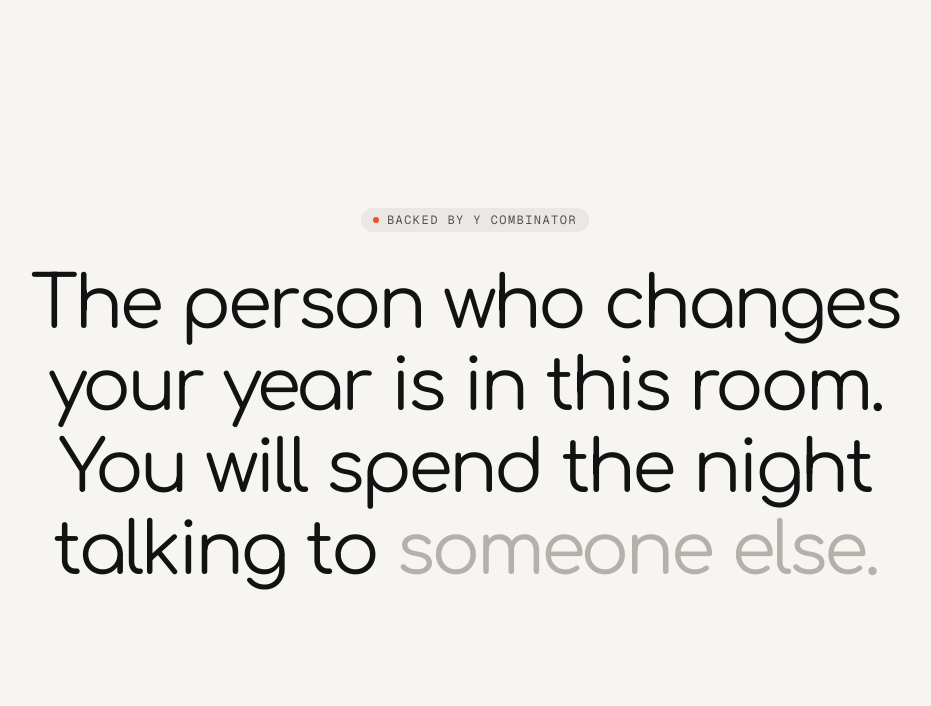
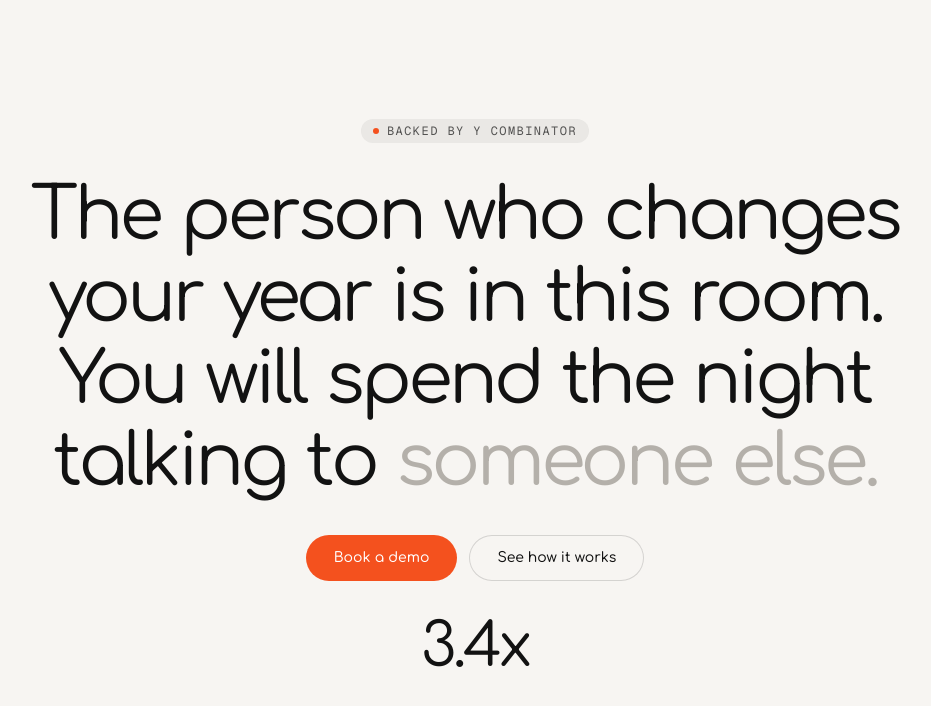
Before and after one commit to weftnow/web-frontend, a Next.js app: page / in a window 1280 px wide. Shown: the top 706 px of the page, without its empty margins (165-1096 px from the left). Built offline with nearby package versions, Linux system fonts and the light colour scheme.

Commit message:
feat: PillButton (letter-rise hover) and Counter (count-up) primitives
Co-Authored-By: Claude Opus 4.8 <noreply@anthropic.com>

```diff
--- a/app/page.tsx
+++ b/app/page.tsx
@@ -1,5 +1,7 @@
 import { RevealText } from "@/components/ui/RevealText";
 import { Eyebrow } from "@/components/ui/Eyebrow";
+import { PillButton } from "@/components/ui/PillButton";
+import { Counter } from "@/components/ui/Counter";
 import { content } from "@/content";
 
 export default function Home() {
@@ -11,6 +13,15 @@ export default function Home() {
         lines={content.hero.headline}
         className="max-w-4xl text-center text-5xl md:text-7xl"
       />
+      <div className="flex gap-3">
+        <PillButton href="#">Book a demo</PillButton>
+        <PillButton href="#" variant="outline">
+          See how it works
+        </PillButton>
+      </div>
+      <div className="font-display text-6xl text-ink">
+        <Counter value={3.4} suffix="x" />
+      </div>
     </main>
   );
 }
--- /dev/null
+++ b/components/ui/Counter.tsx
@@ -0,0 +1,38 @@
+"use client";
+
+import { useEffect, useRef, useState } from "react";
+import { useInView, useReducedMotion } from "motion/react";
+
+export function Counter({ value, suffix = "" }: { value: number; suffix?: string }) {
+  const ref = useRef<HTMLSpanElement | null>(null);
+  const inView = useInView(ref, { once: true, amount: 0.6 });
+  const reduce = useReducedMotion();
+  const [display, setDisplay] = useState(0);
+  const decimals = value % 1 !== 0 ? 1 : 0;
+
+  useEffect(() => {
+    if (!inView) return;
+    let raf = 0;
+    if (reduce) {
+      raf = requestAnimationFrame(() => setDisplay(value));
+      return () => cancelAnimationFrame(raf);
+    }
+    const duration = 1100;
+    const start = performance.now();
+    const tick = (now: number) => {
+      const t = Math.min((now - start) / duration, 1);
+      const eased = 1 - Math.pow(1 - t, 3);
+      setDisplay(value * eased);
+      if (t < 1) raf = requestAnimationFrame(tick);
+    };
+    raf = requestAnimationFrame(tick);
+    return () => cancelAnimationFrame(raf);
+  }, [inView, reduce, value]);
+
+  return (
+    <span ref={ref}>
+      {display.toFixed(decimals)}
+      {suffix}
+    </span>
+  );
+}
--- /dev/null
+++ b/components/ui/PillButton.tsx
@@ -0,0 +1,45 @@
+"use client";
+
+const styles = {
+  solid: "bg-ember text-paper",
+  outline: "bg-transparent text-ink ring-1 ring-inset ring-ink/15",
+  light: "bg-paper text-ink",
+} as const;
+
+export function PillButton({
+  children,
+  href,
+  variant = "solid",
+  className = "",
+}: {
+  children: string;
+  href?: string;
+  variant?: keyof typeof styles;
+  className?: string;
+}) {
+  const cls = `group inline-flex items-center justify-center rounded-full px-7 py-3.5 text-sm font-medium transition-transform duration-300 hover:scale-[1.02] ${styles[variant]} ${className}`;
+
+  const content = (
+    <span className="relative block h-[1.25em] overflow-hidden leading-[1.25em]">
+      <span className="block transition-transform duration-300 ease-[cubic-bezier(0.22,1,0.36,1)] group-hover:-translate-y-full motion-reduce:transition-none">
+        {children}
+      </span>
+      <span
+        aria-hidden
+        className="absolute left-0 top-full block transition-transform duration-300 ease-[cubic-bezier(0.22,1,0.36,1)] group-hover:-translate-y-full motion-reduce:hidden"
+      >
+        {children}
+      </span>
+    </span>
+  );
+
+  return href ? (
+    <a href={href} className={cls}>
+      {content}
+    </a>
+  ) : (
+    <button type="button" className={cls}>
+      {content}
+    </button>
+  );
+}
```
